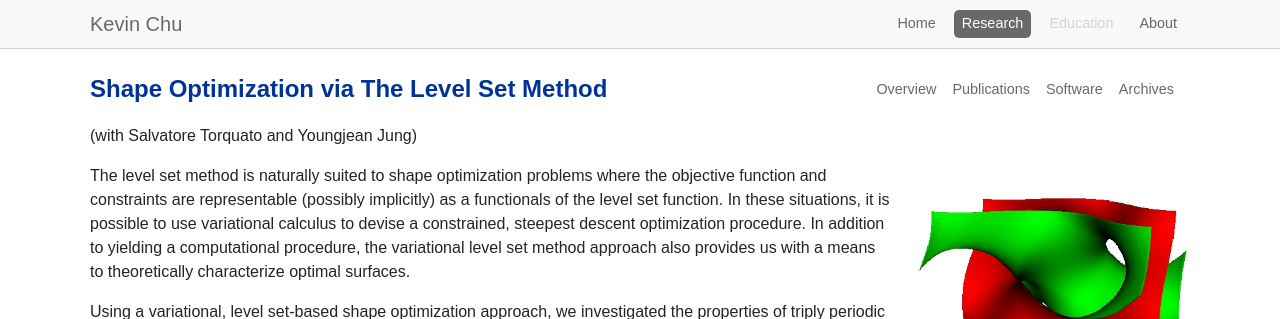
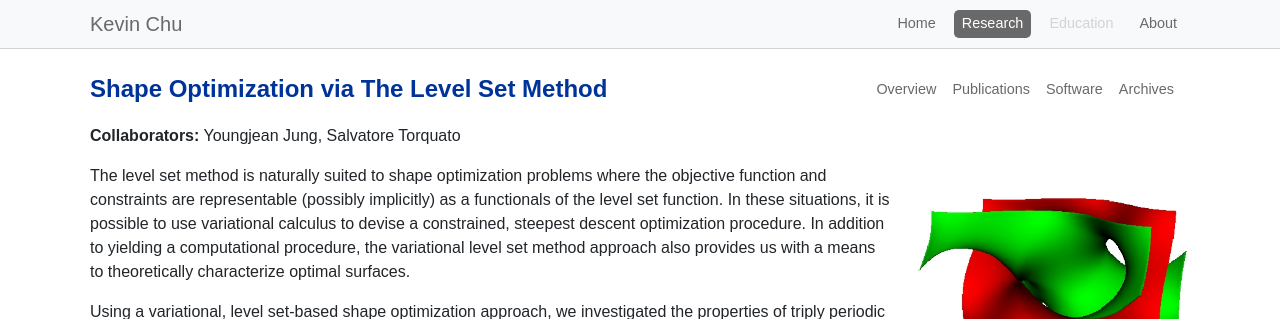
Before and after one commit to ktchu/ktchu.github.io, a Jekyll site: the page built from research/archives/2007-shape-optimization/index.html, in a window 1280 px wide. Shown: the top 319 px of the page. Built offline with Jekyll 4.4.1, drawn with Linux system fonts in a browser that asks for light colours.

Commit message:
Polish pages.

```diff
--- a/research/archives/2007-shape-optimization/index.html
+++ b/research/archives/2007-shape-optimization/index.html
@@ -4,7 +4,9 @@ title: Shape Optimization via The Level Set Method
 title-tab: Research | Shape Optimization
 ---
 <p>
-(with Salvatore Torquato and Youngjean Jung)
+<strong>Collaborators:</strong>
+Youngjean Jung,
+Salvatore Torquato
 </p>
 
 <div class="fig-caption" style="width:300px">
```
